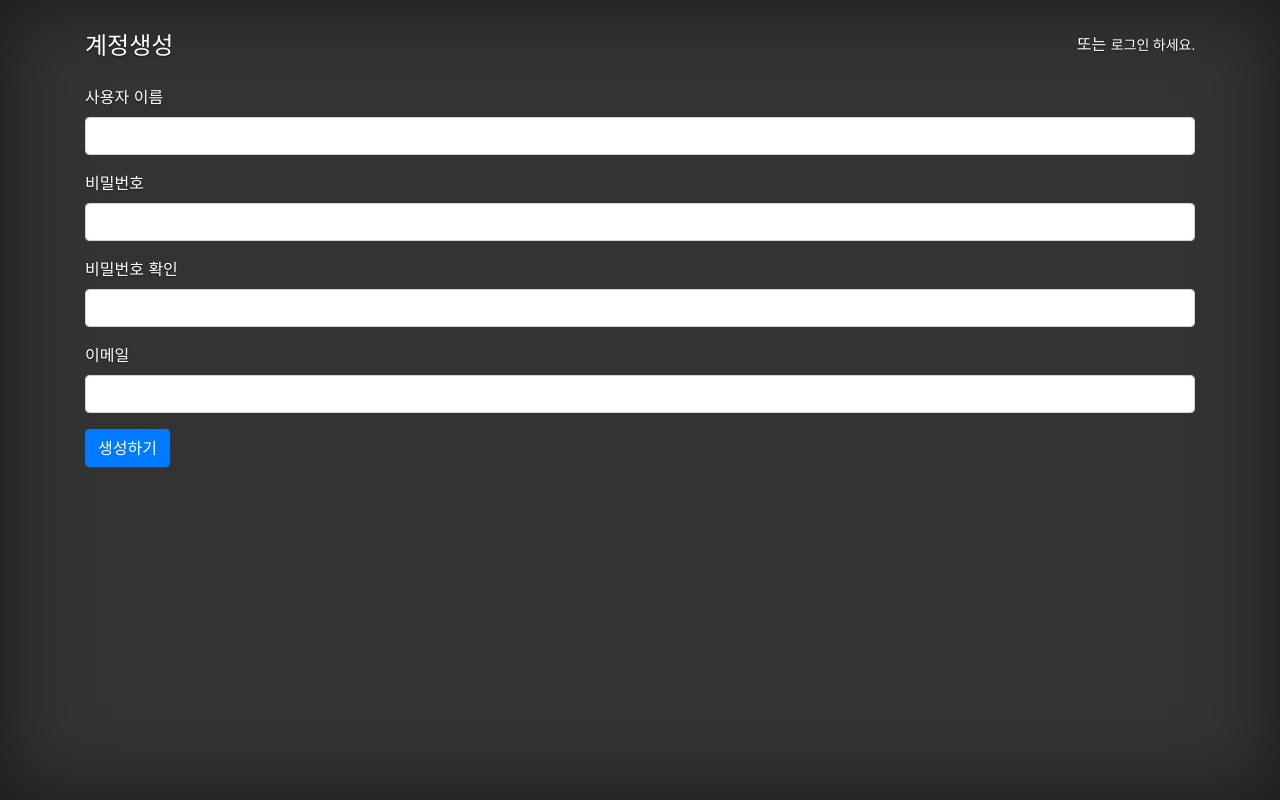
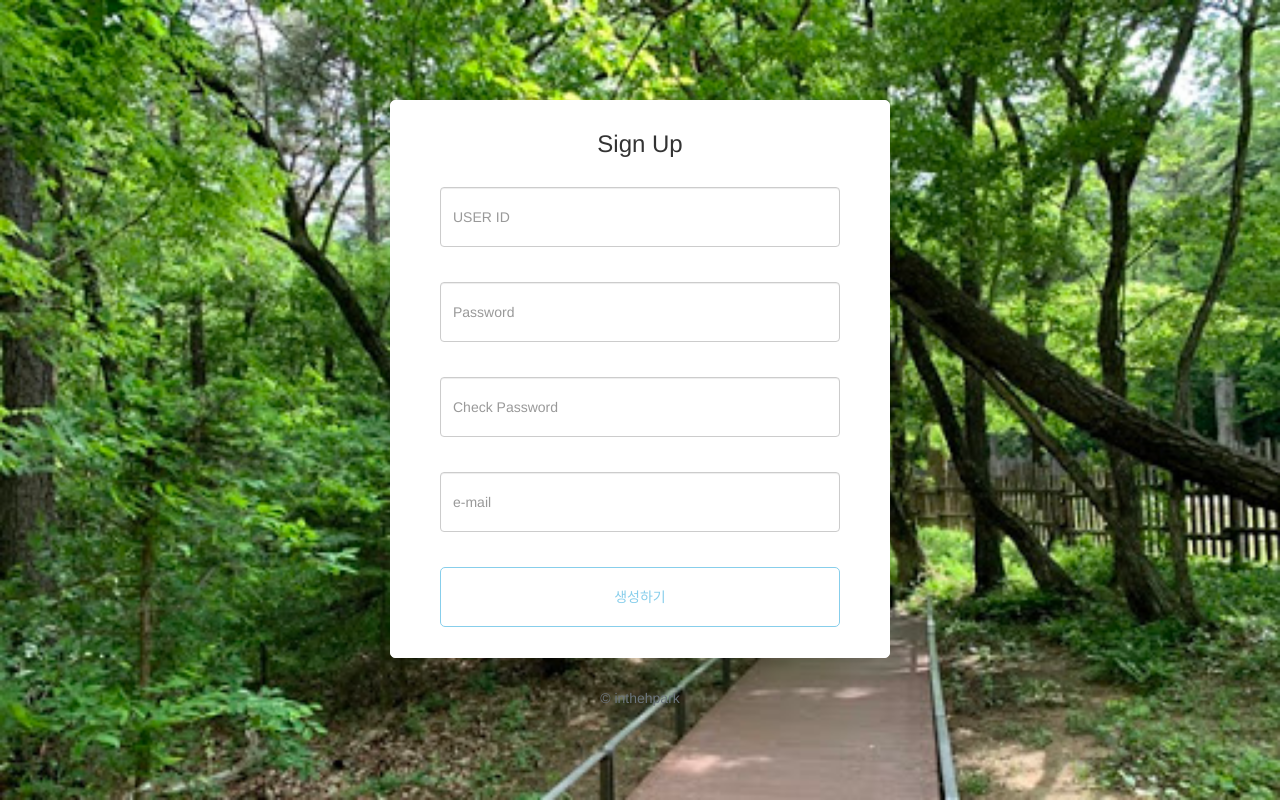
Before and after one commit to efacd/200830_after, a Django app: page /common/signup/ in a window 1280 px wide. Run offline with Django 3.2, Linux system fonts and the light colour scheme; some libraries are stand-ins or nearby versions; some web fonts are replaced.

Commit message:
remake signup page hjn

```diff
--- a/common/templates/signup.html
+++ b/common/templates/signup.html
@@ -1,38 +1,133 @@
-{% extends 'base.html' %}
-{% block container %}
-<div class="container my-3">
-    <div class="row my-3">
-        <div class="col-4">
-            <h4>계정생성</h4>
-        </div>
-        <div class="col-8 text-right">
-            <span>또는 <a href="{% url 'common:login' %}">로그인 하세요.</a></span>
-        </div>
-    </div>
+
+<!doctype html>
+<html lang="en">
+  <head>
+    <meta charset="utf-8">
+    <meta name="viewport" content="width=device-width, initial-scale=1, shrink-to-fit=no">
+    <meta name="description" content="">
+    <meta name="author" content="Mark Otto, Jacob Thornton, and Bootstrap contributors">
+    <meta name="generator" content="Jekyll v4.1.1">
+    <title>InthePark-Login</title>
+	<link rel="stylesheet" href="https://stackpath.bootstrapcdn.com/bootstrap/4.5.2/css/bootstrap.min.css" integrity="sha384-JcKb8q3iqJ61gNV9KGb8thSsNjpSL0n8PARn9HuZOnIxN0hoP+VmmDGMN5t9UJ0Z" crossorigin="anonymous">
+	<script src="https://stackpath.bootstrapcdn.com/bootstrap/4.5.2/js/bootstrap.min.js" integrity="sha384-B4gt1jrGC7Jh4AgTPSdUtOBvfO8shuf57BaghqFfPlYxofvL8/KUEfYiJOMMV+rV" crossorigin="anonymous"></script>
+	<script src="https://stackpath.bootstrapcdn.com/bootstrap/4.5.2/js/bootstrap.bundle.min.js" integrity="sha384-LtrjvnR4Twt/qOuYxE721u19sVFLVSA4hf/rRt6PrZTmiPltdZcI7q7PXQBYTKyf" crossorigin="anonymous"></script>
+	<!-- 합쳐지고 최소화된 최신 CSS -->
+	<link rel="stylesheet" href="https://maxcdn.bootstrapcdn.com/bootstrap/3.3.2/css/bootstrap.min.css">
+	<!-- 부가적인 테마 -->
+	<link rel="stylesheet" href="https://maxcdn.bootstrapcdn.com/bootstrap/3.3.2/css/bootstrap-theme.min.css">
+	<!-- 합쳐지고 최소화된 최신 자바스크립트 -->
+	<script src="https://maxcdn.bootstrapcdn.com/bootstrap/3.3.2/js/bootstrap.min.js"></script>
+
+	<link rel="canonical" href="https://getbootstrap.com/docs/4.5/examples/sign-in/">
+
+	<meta name="theme-color" content="#563d7c">
+
+
+    <style>
+      .bd-placeholder-img {
+        font-size: 1.125rem;
+        text-anchor: middle;
+        -webkit-user-select: none;
+        -moz-user-select: none;
+        -ms-user-select: none;
+        user-select: none;
+      }
+
+      @media (min-width: 768px) {
+        .bd-placeholder-img-lg {
+          font-size: 3.5rem;
+        }
+      }
+		#username{
+		display : block;
+		margin : 0 auto;
+		width:400px;
+		height:60px;
+		}
+		#password1{
+		display : block;
+		margin : 0 auto;
+		width:400px;
+		height:60px;
+		}
+		#password2{
+		display : block;
+		margin : 0 auto;
+		width:400px;
+		height:60px;
+		}
+		#email{
+		display : block;
+		margin : 0 auto;
+		width:400px;
+		height:60px;
+		}
+		#my_btn{
+		border-top-right-radius: 5px;
+		border-bottom-right-radius: 5px;
+		border-top-left-radius: 5px;
+		border-bottom-left-radius: 5px;
+		margin : 0 auto;
+		width:400px;
+		height:60px;
+		border: 1px solid skyblue;
+		background-color: rgba(0,0,0,0);
+		color: skyblue;
+		padding: 5px;
+		}
+		.my-box {
+		border-top-right-radius: 5px;
+		border-bottom-right-radius: 5px;
+		border-top-left-radius: 5px;
+		border-bottom-left-radius: 5px;
+		width:500px;
+		margin : 0 auto;
+		border:1px solid;
+		border-color: white;
+		padding:10px;
+		background-color: white;
+		line-color: white;
+		}
+    </style>
+  </head>
+
+  <body class="text-center" style="background-image:url('/static/img/signupbackground.jpg'); background-size:cover">
+  <div style="height:100px"></div>
+  <div class="my-box">
     <form method="post" class="post-form">
         {% csrf_token %}
         {% include "form_error.html" %}
+        <h1 class="h3 mb-3 font-weight-normal">Sign Up</h1>
         <div class="form-group">
-            <label for="username">사용자 이름</label>
-            <input type="text" class="form-control" name="username" id="username"
+            <label for="username"></label>
+            <input type="text" class="form-control" name="username" id="username" placeholder="USER ID"
                    value="{{ form.username.value|default_if_none:'' }}">
         </div>
         <div class="form-group">
-            <label for="password1">비밀번호</label>
-            <input type="password" class="form-control" name="password1" id="password1"
+            <label for="password1"></label>
+            <input type="password" class="form-control" name="password1" id="password1" placeholder="Password"
                    value="{{ form.password.value|default_if_none:'' }}">
         </div>
         <div class="form-group">
-            <label for="password2">비밀번호 확인</label>
-            <input type="password" class="form-control" name="password2" id="password2"
+            <label for="password2"></label>
+            <input type="password" class="form-control" name="password2" id="password2" placeholder="Check Password"
                    value="{{ form.password.value|default_if_none:'' }}">
         </div>
         <div class="form-group">
-            <label for="email">이메일</label>
-            <input type="text" class="form-control" name="email" id="email"
+            <label for="email"></label>
+            <input type="text" class="form-control" name="email" id="email" placeholder="e-mail"
                    value="{{ form.email.value|default_if_none:'' }}">
         </div>
-        <button type="submit" class="btn btn-primary">생성하기</button>
+        <div>
+		  <a> &nbsp;&nbsp;&nbsp;&nbsp;&nbsp; </a>
+	    </div>
+        <button id="my_btn" type="submit">생성하기</button>
+        <div>
+		  <a> &nbsp;&nbsp;&nbsp;&nbsp;&nbsp; </a>
+	    </div>
     </form>
-</div>
-{% endblock %}
+
+  </div>
+  <p class="mt-5 mb-3 text-muted">&copy; inthehpark</p>
+</body>
+</html>
```
Also changed, not shown: db.sqlite3, static/img/signupbackground.jpg (added).
